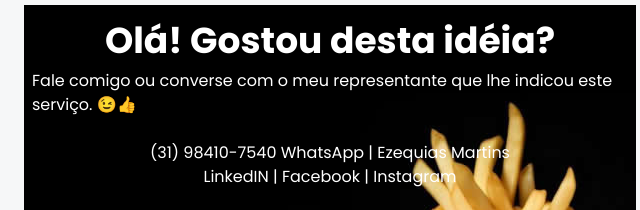
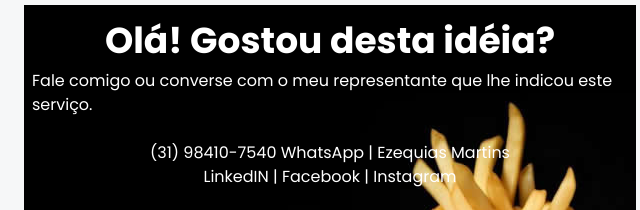
Before and after one commit to dudaalmeida2008/livraria, a website: page index.html in a window 1280 px wide. Shown: the part 895-1105 px from the top of the page, 636-1276 px from the left. Drawn offline with nearby package versions, Linux system fonts and the light colour scheme.

Commit message:
Atualizar o index.html

```diff
--- a/index.html
+++ b/index.html
@@ -162,7 +162,7 @@
   <footer class="w-full h-[420px] bg-zinc-900 bg-footer">
     <div class="flex flex-col justify-center items-center px-2">
       <h3 class="text-4xl mt-4 mb-2 font-bold text-white">Olá! Gostou desta idéia?</h3>
-      <p class="text-white">Fale comigo ou converse com o meu representante que lhe indicou este serviço. 😉👍</p>
+      <p class="text-white">Fale comigo ou converse com o meu representante que lhe indicou este serviço.</p>
       <p>&nbsp;</p>
       <p class="text-white">(31) 98410-7540 WhatsApp | Ezequias Martins</p>
       <p class="text-white">
```
